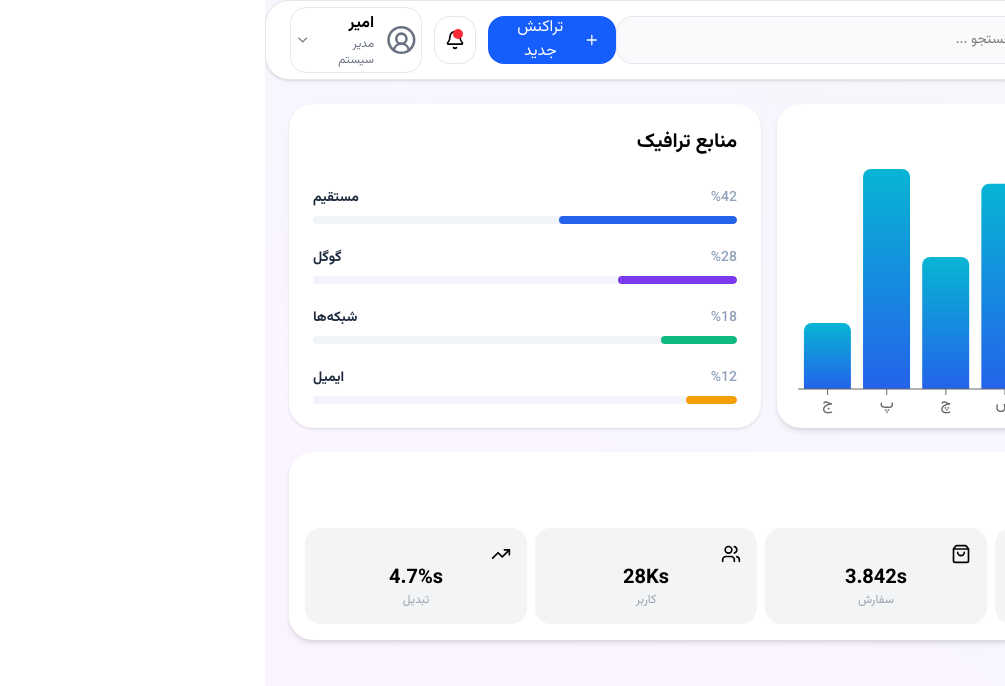
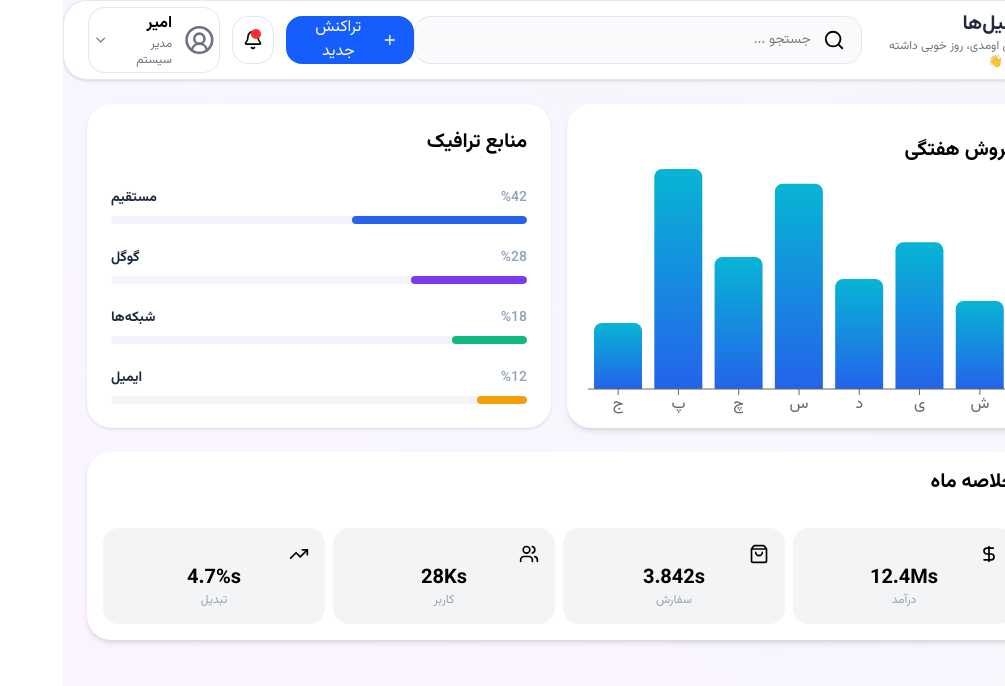
Before and after one commit to AmirInCode/Admin-Panel-React, a React (Vite) app: page /analytics in a window 1280 px wide. Shown: the top 686 px of the page, without its empty margins (275-1280 px from the left). Built offline with nearby package versions, Linux system fonts and the light colour scheme.

Commit message:
complite togleSidebar

```diff
--- a/src/components/layout/Header/Header.jsx
+++ b/src/components/layout/Header/Header.jsx
@@ -9,7 +9,7 @@ const pageTitles = {
     "/settings": "تنظیمات",
 };
 
-const Header = () => {
+const Header = ({setSidebarOpen}) => {
 
     const { pathname } = useLocation();
 
@@ -19,7 +19,8 @@ const Header = () => {
         <header className="flex h-20 items-center justify-between rounded-3xl border border-gray-200 bg-white px-6 shadow-sm">
             {/* Right  */}
             <div className="flex items-center gap-4">
-                <button className="rounded-xl p-2 hover:bg-gray-100 lg:hidden">
+                <button className="rounded-xl p-2 hover:bg-gray-100 lg:hidden"
+                onClick={() => setSidebarOpen(true)}>
                     <Menu size={22} />
                 </button>
                 <div>
--- a/src/components/layout/Sidebar/Sidebar.jsx
+++ b/src/components/layout/Sidebar/Sidebar.jsx
@@ -1,12 +1,45 @@
-import { Server, SidebarIcon } from "lucide-react";
+import { Server, SidebarIcon, X } from "lucide-react";
 import sidebarData from "./sidebarData";
 import SidebarItem from "./SidebarItem";
 
-const Sidebar = () => {
+const Sidebar = ({ sidebarOpen, setSidebarOpen }) => {
+
     return (
-        <aside className="w-72 h-screen bg-white border-l border-gray-200 flex flex-col p-5">
+        <>
+            <div
+                onClick={() => setSidebarOpen(false)}
+                className={`
+            fixed inset-0 bg-black/40 z-40 transition-opacity
+            lg:hidden
+            ${sidebarOpen ? "opacity-100 visible" : "opacity-0 invisible"}
+        `}
+            />
 
-            <div className="flex items-center gap-3 mb-8">
+            <aside className={`
+            fixed top-0 right-0 h-screen
+            w-4/5
+            max-w-sm
+            bg-white
+            border-l
+            border-gray-200
+            z-50
+            transform
+            transition-transform
+            duration-300
+            lg:translate-x-0
+            lg:static
+            lg:w-72
+
+            ${sidebarOpen ? "translate-x-0" : "translate-x-full"}
+        `}>
+
+                <div className="h-full bg-white border-l border-gray-200 flex flex-col p-5">
+
+
+
+                    <div className="flex items-center mb-8 justify-between">
+                        <div className="flex gap-3">
+
                             <div className="w-12 h-12 rounded-2xl bg-blue-600 flex items-center justify-center text-white">
                                 <SidebarIcon />
                             </div>
@@ -16,13 +49,21 @@ const Sidebar = () => {
                                 <p className="text-sm text-gray-500">نسخه لایت</p>
                             </div>
                         </div>
+                        <div className="lg:hidden">
+                            <button className="border border-gray-200 rounded-2xl p-2 cursor-pointer hover:shadow-blue-500 hover:shadow-2xl hover:border-blue-200"
+                            onClick={()=>setSidebarOpen(false)}>
+
+                                <X />
+                            </button>
+                        </div>
+                    </div>
 
                     <p className="text-xs text-gray-400 mb-2">
                         منوی اصلی
                     </p>
                     <nav className="flex flex-col gap-2">
                         {sidebarData.map((item) => (
-                    <SidebarItem key={item.id} item={item} />
+                            <SidebarItem setSidebarOpen={setSidebarOpen} key={item.id} item={item} />
                         ))}
 
                     </nav>
@@ -32,7 +73,9 @@ const Sidebar = () => {
 
                         آنلاین 99.9%
                     </div>
+                </div>
             </aside>
+        </>
     );
 }
 
--- a/src/components/layout/Sidebar/SidebarItem.jsx
+++ b/src/components/layout/Sidebar/SidebarItem.jsx
@@ -1,11 +1,12 @@
 import clsx from "clsx";
 import { NavLink } from "react-router-dom";
 
-const SidebarItem = ({ item }) => {
+const SidebarItem = ({ item, setSidebarOpen }) => {
     const Icon = item.icon;
     return (
         <NavLink
             to={item.path}
+            onClick={() => setSidebarOpen(false)}
             className={({ isActive }) =>
                 clsx(
                     "flex items-center gap-3 rounded-xl px-4 py-3 transition-all duration-300 font-bold",
--- a/src/layouts/DashboardLayout.jsx
+++ b/src/layouts/DashboardLayout.jsx
@@ -2,14 +2,22 @@ import { Outlet } from "react-router-dom";
 
 import Sidebar from "../components/layout/Sidebar/Sidebar";
 import Header from "../components/layout/Header/Header";
+import { useState } from "react";
 
 const DashboardLayout = () => {
+    const [sidebarOpen, setSidebarOpen] = useState(false);
+
     return (
         <div className="flex h-screen bg-linear-to-bl from-[#F4F7FC] to-[#FCF4FF]">
-            <Sidebar />
+            <Sidebar
+                sidebarOpen={sidebarOpen}
+                setSidebarOpen={setSidebarOpen}
+            />
 
             <div className="flex flex-1 flex-col">
-                <Header />
+                <Header
+                    setSidebarOpen={setSidebarOpen}
+                />
                 <main className="flex-1 overflow-auto p-6">
                     <Outlet />
                 </main>
--- a/src/pages/Analytics/DataSumery.js
+++ b/src/pages/Analytics/DataSumery.js
@@ -14,13 +14,13 @@ const DataSumery = [
         icon: ShoppingBag,
     },
     {
-        id:2,
+        id:3,
         title: "کاربر",
         number: '28K',
         icon: Users,
     },
     {
-        id:2,
+        id:4,
         title: "تبدیل",
         number: '4.7%',
         icon: TrendingUp,
--- a/src/pages/Analytics/components/ChartSales.jsx
+++ b/src/pages/Analytics/components/ChartSales.jsx
@@ -1,4 +1,4 @@
-import { Bar, BarChart, ResponsiveContainer, Tooltip, XAxis } from "recharts";
+import { Bar, BarChart, ResponsiveContainer, XAxis } from "recharts";
 
 const datasale = [
     { day: "ش", sales: 120 },
@@ -21,7 +21,7 @@ const ChartSales = () => {
                     <XAxis reversed dataKey="day" />
 
 
-                    <Tooltip />
+
 
                     <defs>
                         <linearGradient id="barGradient" x1="0" y1="0" x2="0" y2="1">
--- a/src/pages/Analytics/index.jsx
+++ b/src/pages/Analytics/index.jsx
@@ -9,7 +9,7 @@ import DataSumery from './DataSumery';
 const Analytics = () => {
     return (
         <div>
-            <div className="flex gap-4">
+            <div className="grid grid-cols-1 md:grid-cols-2 gap-4">
                 <ChartSales />
                 <ProgressBar data={trafficData} />
             </div>
```
Lines whose indentation alone changed are shown as unchanged.
